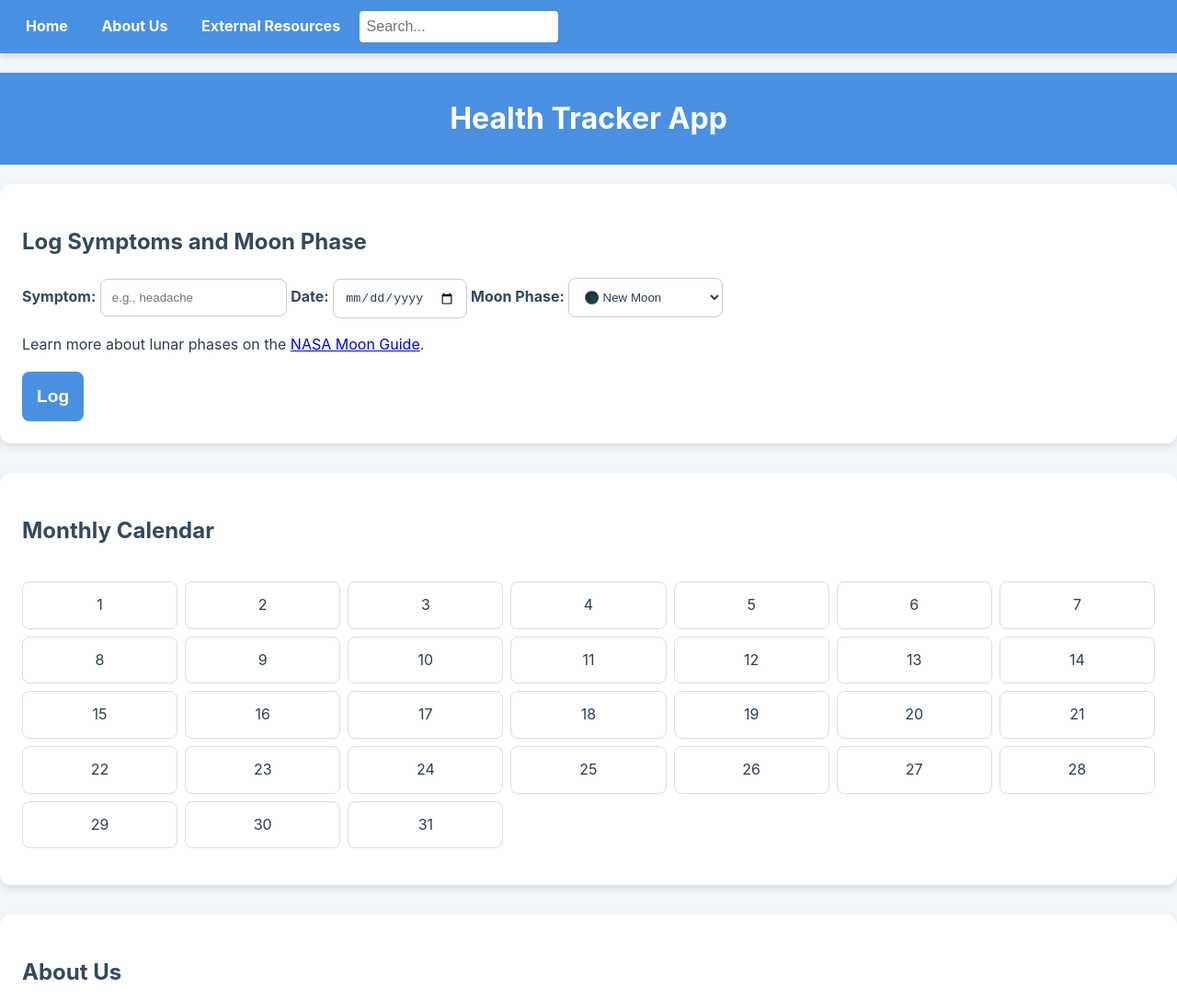
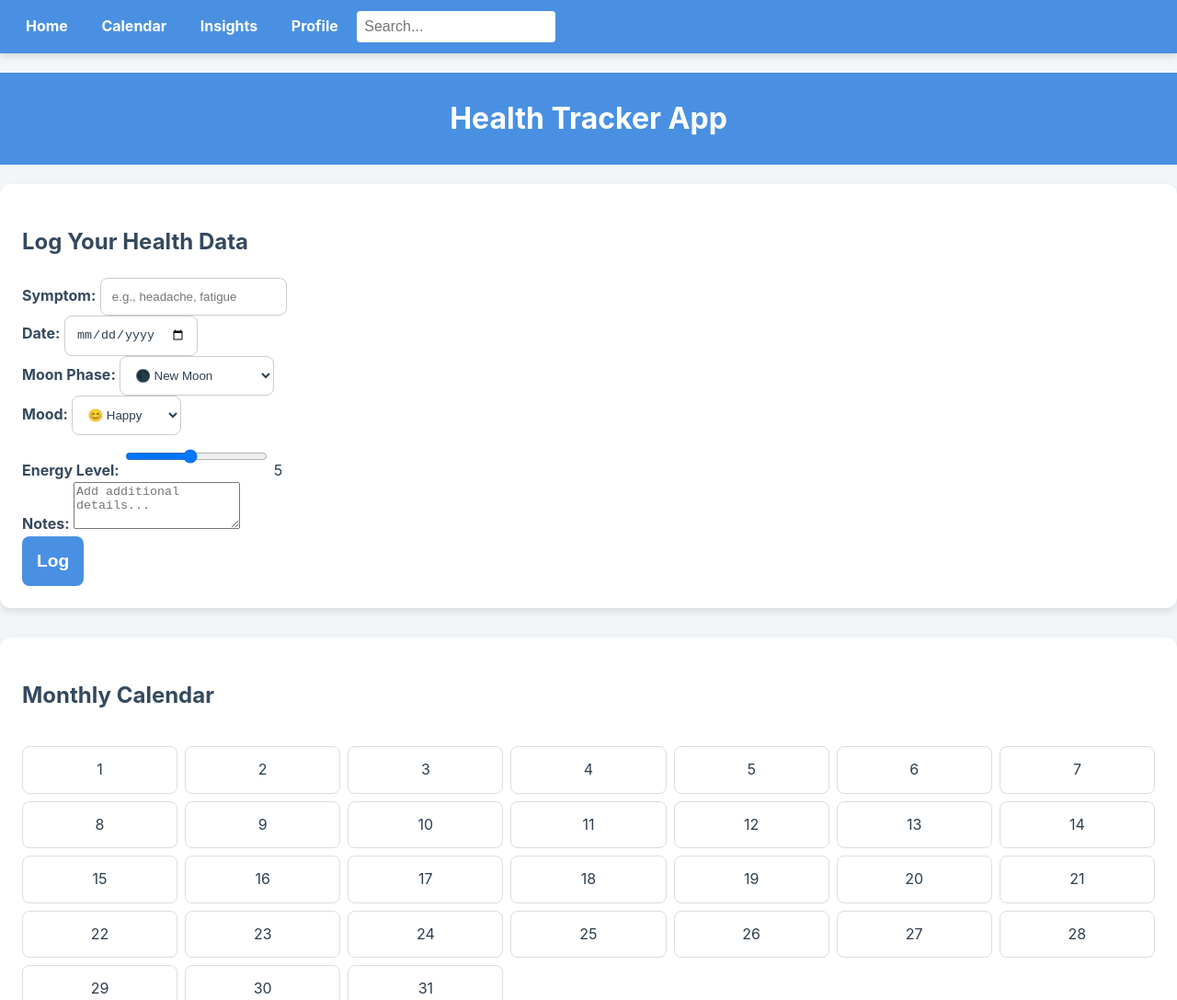
Before and after one commit to logmzahid/health-tracker-app, a plain HTML site: page health-tracker-app/index.html in a window 1280 px wide. Shown: the top 1087 px of the page at 92% size. Drawn offline with Linux system fonts and the light colour scheme.

Commit message:
index.html

```diff
--- a/health-tracker-app/index.html
+++ b/health-tracker-app/index.html
@@ -2,49 +2,77 @@
 <html lang="en">
     <head>
         <meta charset="UTF-8">
+        <meta http-equiv="X-UA-Compatible" content="IE=edge">
         <meta name="viewport" content="width=device-width, initial-scale=1.0">
-    <title>Health Tracker</title>
+        <title>Health Tracker App</title>
         <link rel="stylesheet" href="styles/style.css">
     </head>
     <body>
+
         <!-- Navigation Panel -->
         <nav>
             <div class="nav-container">
                 <a href="#home">Home</a>
-            <a href="#about">About Us</a>
-            <a href="https://science.nasa.gov/moon/" target="_blank">External Resources</a>
+                <a href="#calendar">Calendar</a>
+                <a href="#insights">Insights</a>
+                <a href="#profile">Profile</a>
                 <input type="text" id="search-box" placeholder="Search...">
             </div>
         </nav>
 
+        <!-- Header -->
         <header id="home">
             <h1>Health Tracker App</h1>
         </header>
 
         <main>
-        <!-- Symptom & Lunar Phase Logging Section -->
+            <!-- Unified Logging Section -->
             <section id="log-data">
-            <h2>Log Symptoms and Moon Phase</h2>
+                <h2>Log Your Health Data</h2>
                 <form id="log-form">
+                    <div class="form-group">
                         <label for="symptom">Symptom:</label>
-                <input type="text" id="symptom" name="symptom" placeholder="e.g., headache" required>
+                        <input type="text" id="symptom" name="symptom" placeholder="e.g., headache, fatigue" required>
+                    </div>
 
+                    <div class="form-group">
                         <label for="date">Date:</label>
                         <input type="date" id="date" name="date" required>
+                    </div>
 
+                    <div class="form-group">
                         <label for="lunar-phase">Moon Phase:</label>
                         <select id="lunar-phase" name="lunar-phase" required>
                             <option value="New Moon">🌑 New Moon</option>
+                            <option value="Waxing Crescent">🌒 Waxing Crescent</option>
                             <option value="First Quarter">🌓 First Quarter</option>
                             <option value="Full Moon">🌕 Full Moon</option>
                             <option value="Last Quarter">🌗 Last Quarter</option>
-                    <option value="Waxing Crescent">🌒 Waxing Crescent</option>
                             <option value="Waning Gibbous">🌖 Waning Gibbous</option>
                         </select>
-                <p>
-                    Learn more about lunar phases on the
-                    <a href="https://science.nasa.gov/moon/" target="_blank">NASA Moon Guide</a>.
-                </p>
+                    </div>
+
+                    <div class="form-group">
+                        <label for="mood">Mood:</label>
+                        <select id="mood" name="mood" required>
+                            <option value="Happy">😊 Happy</option>
+                            <option value="Sad">😢 Sad</option>
+                            <option value="Anxious">😟 Anxious</option>
+                            <option value="Stressed">😰 Stressed</option>
+                            <option value="Calm">😌 Calm</option>
+                        </select>
+                    </div>
+
+                    <div class="form-group">
+                        <label for="energy-level">Energy Level:</label>
+                        <input type="range" id="energy-level" name="energy-level" min="1" max="10" value="5">
+                        <span id="energy-level-value">5</span>
+                    </div>
+
+                    <div class="form-group">
+                        <label for="notes">Notes:</label>
+                        <textarea id="notes" name="notes" rows="3" placeholder="Add additional details..."></textarea>
+                    </div>
 
                     <button type="submit">Log</button>
                 </form>
@@ -54,18 +82,29 @@
             <section id="calendar">
                 <h2>Monthly Calendar</h2>
                 <div id="calendar-container">
-                <!-- Dynamic calendar will populate here -->
+                    <!-- Dynamic calendar to populate here -->
                 </div>
             </section>
 
-        <!-- About Us Section -->
-        <section id="about">
-            <h2>About Us</h2>
-            <p>
-                The Health Tracker App is designed to help users log symptoms and track moon phases for better self-care.
-            </p>
+            <!-- Insights Section -->
+            <section id="insights">
+                <h2>Insights</h2>
+                <p>Visualize trends and patterns in your health data. (Feature coming soon!)</p>
+            </section>
+
+            <!-- Profile Section -->
+            <section id="profile">
+                <h2>Profile</h2>
+                <div class="social-links">
+                    <a href="https://x.com/home" target="_blank">Follow on X (Twitter)</a>
+                    <!-- Additional links as needed -->
+                </div>
             </section>
         </main>
+
+        <footer>
+            <p>&copy; 2024 Health Tracker App</p>
+        </footer>
 
         <script src="scripts/app.js" defer></script>
     </body>
```
Lines whose indentation alone changed are shown as unchanged.
